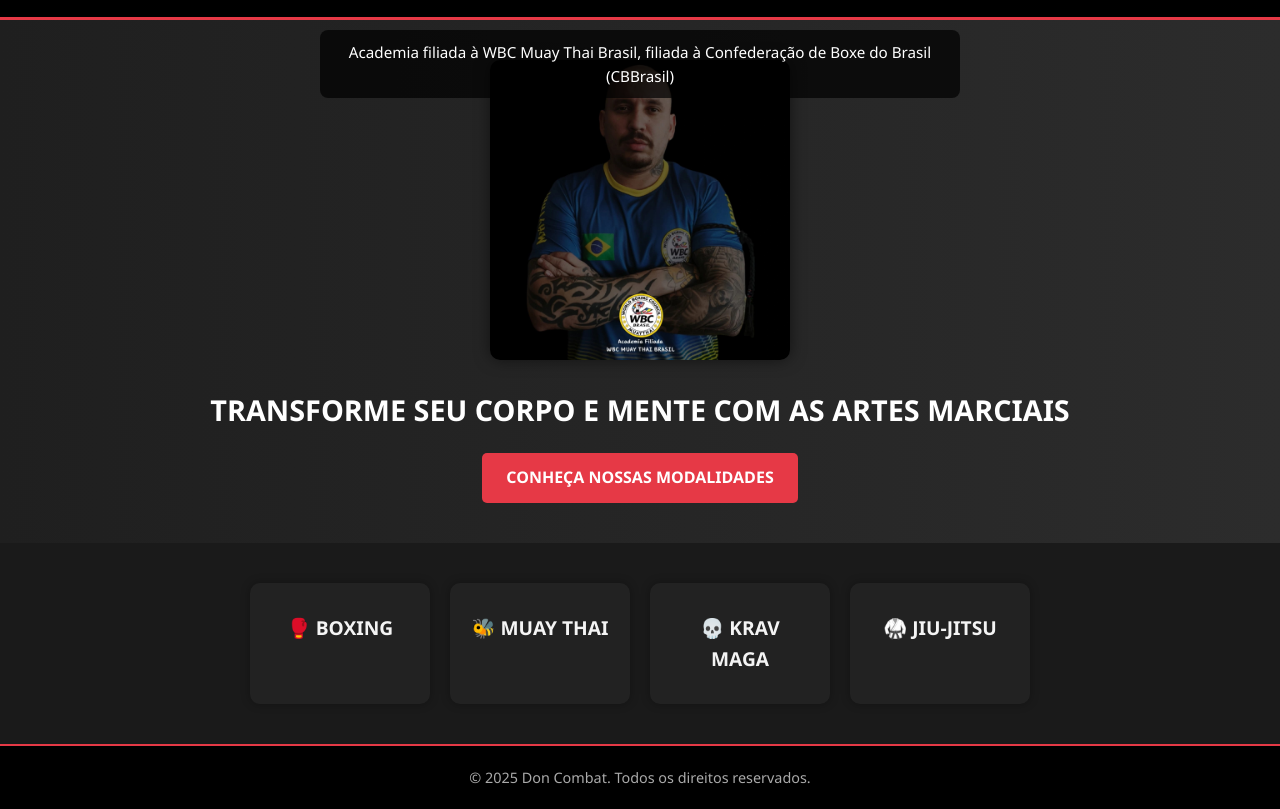
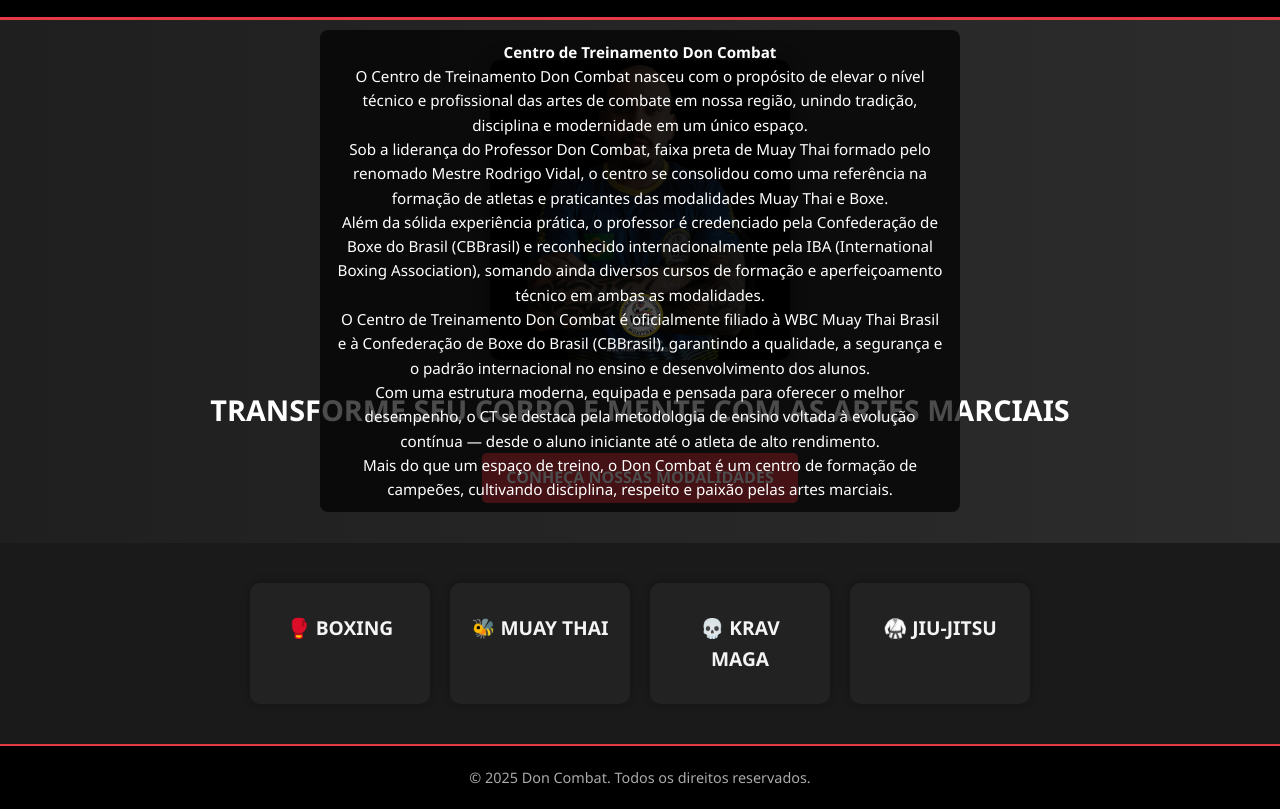
Before and after one commit to Davidla1992/ctdoncombat.com, a plain HTML site: page index.html in a window 1280 px wide. Shown: the part 105-914 px from the top of the page. Drawn offline with Linux system fonts and the light colour scheme.

Commit message:
Update index.html

```diff
--- a/index.html
+++ b/index.html
@@ -26,7 +26,13 @@
   <main>
     <section class="hero">
       <div class="descricao">
-        Academia filiada à WBC Muay Thai Brasil, filiada à Confederação de Boxe do Brasil (CBBrasil)
+        <p><strong>Centro de Treinamento Don Combat</strong></p>
+        <p>O Centro de Treinamento Don Combat nasceu com o propósito de elevar o nível técnico e profissional das artes de combate em nossa região, unindo tradição, disciplina e modernidade em um único espaço.</p>
+        <p>Sob a liderança do Professor Don Combat, faixa preta de Muay Thai formado pelo renomado Mestre Rodrigo Vidal, o centro se consolidou como uma referência na formação de atletas e praticantes das modalidades Muay Thai e Boxe.</p>
+        <p>Além da sólida experiência prática, o professor é credenciado pela Confederação de Boxe do Brasil (CBBrasil) e reconhecido internacionalmente pela IBA (International Boxing Association), somando ainda diversos cursos de formação e aperfeiçoamento técnico em ambas as modalidades.</p>
+        <p>O Centro de Treinamento Don Combat é oficialmente filiado à WBC Muay Thai Brasil e à Confederação de Boxe do Brasil (CBBrasil), garantindo a qualidade, a segurança e o padrão internacional no ensino e desenvolvimento dos alunos.</p>
+        <p>Com uma estrutura moderna, equipada e pensada para oferecer o melhor desempenho, o CT se destaca pela metodologia de ensino voltada à evolução contínua — desde o aluno iniciante até o atleta de alto rendimento.</p>
+        <p>Mais do que um espaço de treino, o Don Combat é um centro de formação de campeões, cultivando disciplina, respeito e paixão pelas artes marciais.</p>
       </div>
       <div class="imagem-container">
         <img src="doncombat.jpeg" alt="Instrutor Don Combat" class="instrutor" />
```
